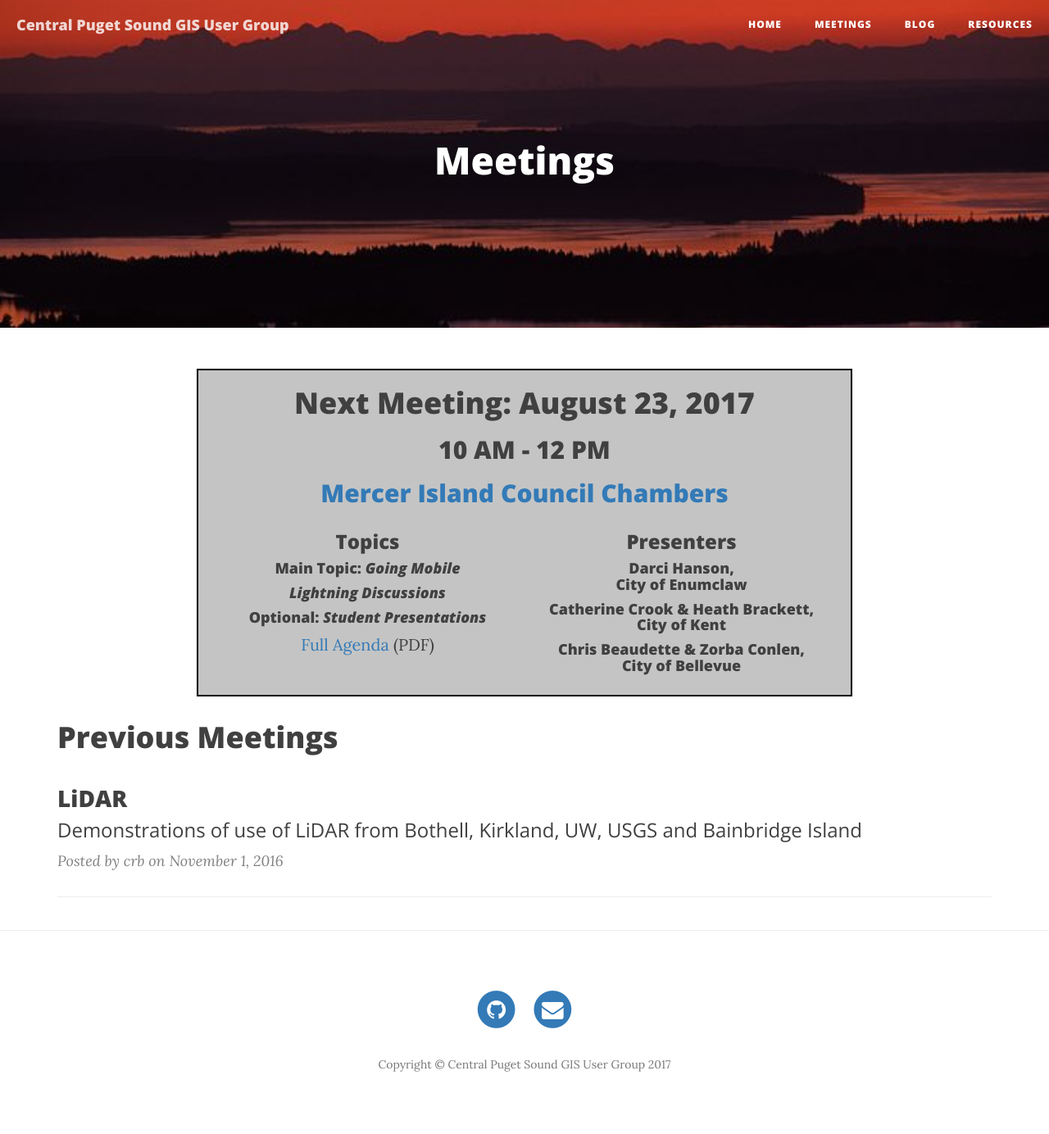
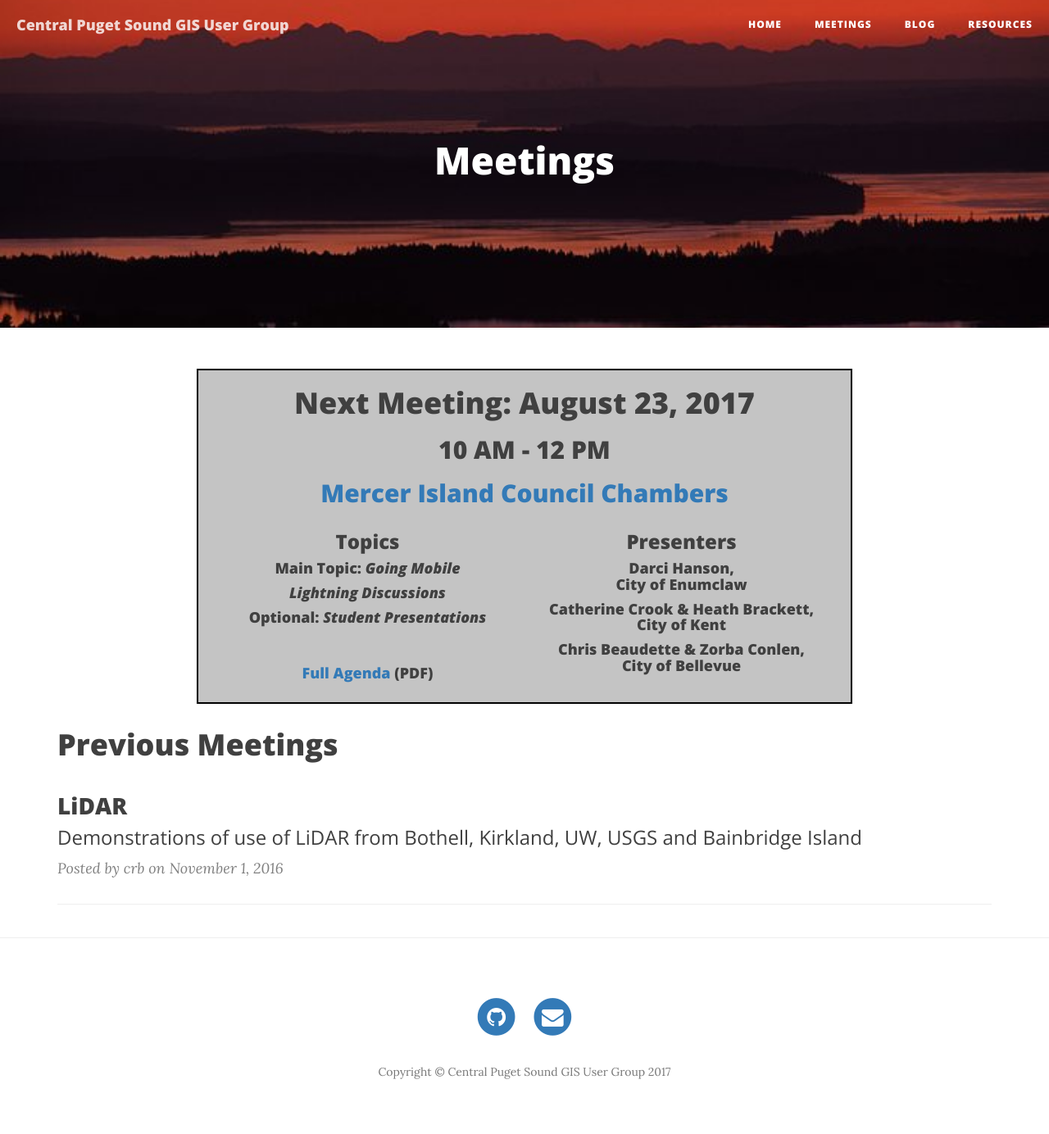
Before and after one commit to cpsgis/cpsgis.github.io, a Jekyll site: the page built from meetings/index.html, in a window 1280 px wide. Shown: the whole page at 82% size. Built offline with Jekyll 4.4.1, drawn with Linux system fonts in a browser that asks for light colours; nearby versions of some CDN libraries.

Commit message:
formatting changes

```diff
--- a/meetings/index.html
+++ b/meetings/index.html
@@ -18,8 +18,8 @@ paginate: 2
               <h3>Topics</h3>
               <h4>Main Topic: <i>Going Mobile</i></h4>
               <h4><i>Lightning Discussions</i></h4>
-              <h4>Optional: <i>Student Presentations</i></h4>
-              <a href="/docs/2017/08/CPSGIS_Agenda__82317.pdf">Full Agenda</a> (PDF)
+              <h4>Optional: <i>Student Presentations</i></h4><br />
+              <h4><a href="/docs/2017/08/CPSGIS_Agenda__82317.pdf">Full Agenda</a> (PDF)</h4>
             </center>
           </div>
           <div class="col-lg-6">
```
